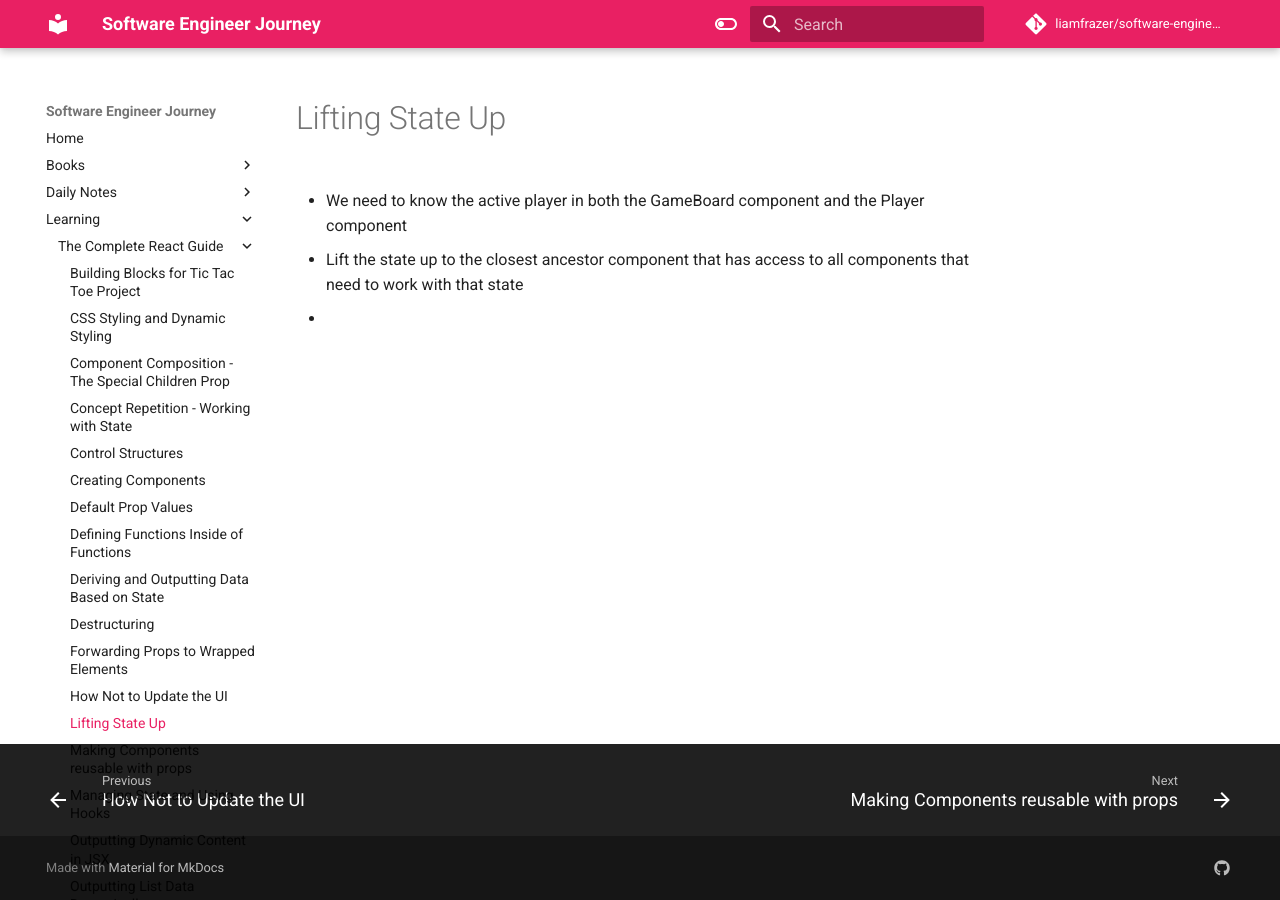
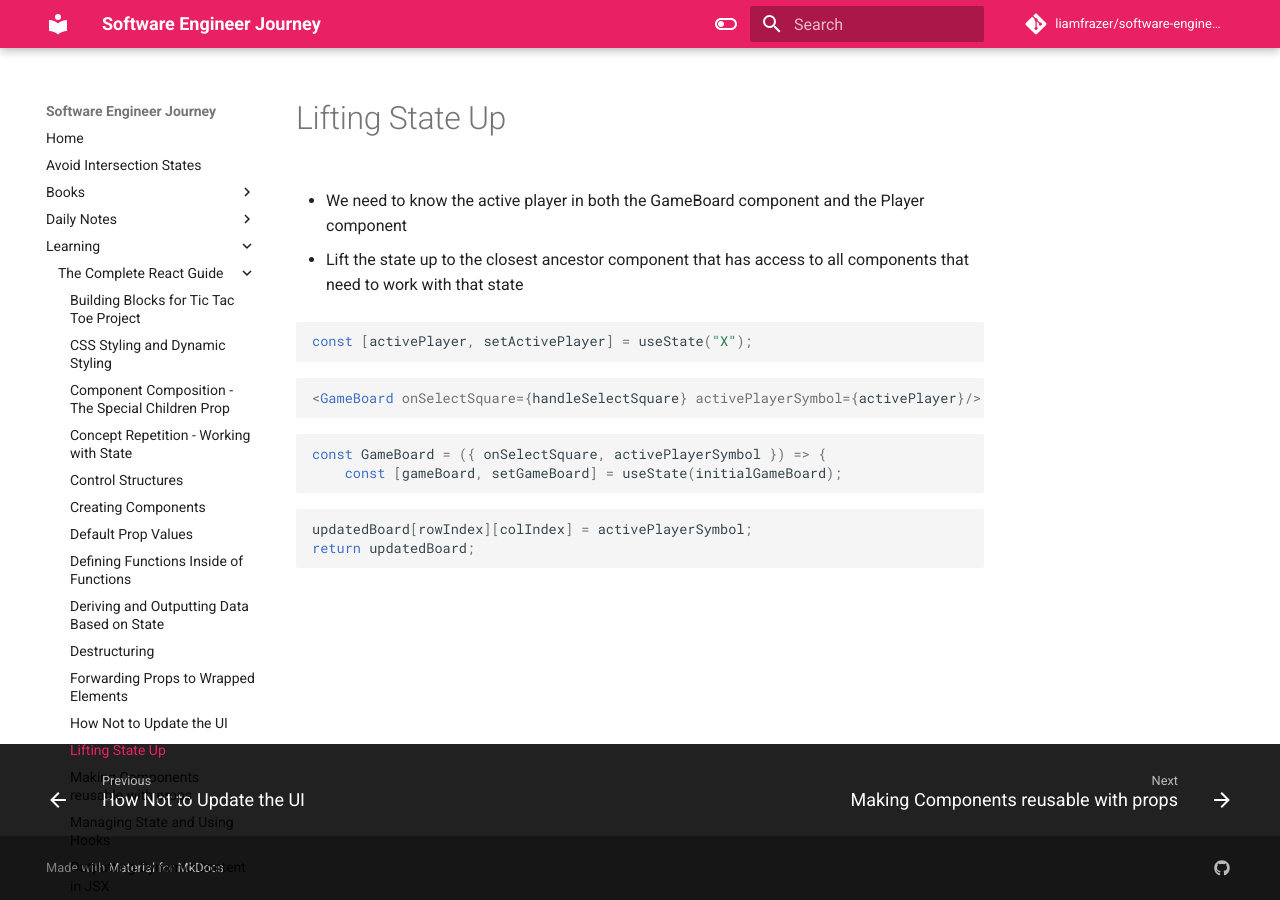
Before and after one commit to liamfrazer/software-engineer-journey, an MkDocs documentation site: the page built from docs/Learning/The Complete React Guide/Lifting State Up.md, in a window 1280 px wide. Built offline with MkDocs 1.6.1 and Material for MkDocs 9.7.7, drawn with Linux system fonts in a browser that asks for light colours; comment, search, counter and statistics services are not loaded.

Commit message:
vault backup: 2023-12-24 14:46:29

````diff
--- a/docs/Learning/The Complete React Guide/Lifting State Up.md
+++ b/docs/Learning/The Complete React Guide/Lifting State Up.md
@@ -13,4 +13,20 @@ tags:
 
 * Lift the state up to the closest ancestor component that has access to all components that need to work with that state
 
-*
+```jsx
+const [activePlayer, setActivePlayer] = useState("X");
+```
+
+```jsx
+<GameBoard onSelectSquare={handleSelectSquare} activePlayerSymbol={activePlayer}/>
+```
+
+```jsx
+const GameBoard = ({ onSelectSquare, activePlayerSymbol }) => {
+	const [gameBoard, setGameBoard] = useState(initialGameBoard);
+```
+
+```jsx
+updatedBoard[rowIndex][colIndex] = activePlayerSymbol;
+return updatedBoard;
+```
````
Also changed, not shown: docs/Avoid Intersection States.md (added, +8 -0 lines), docs/index.md (+1 -0 lines).
